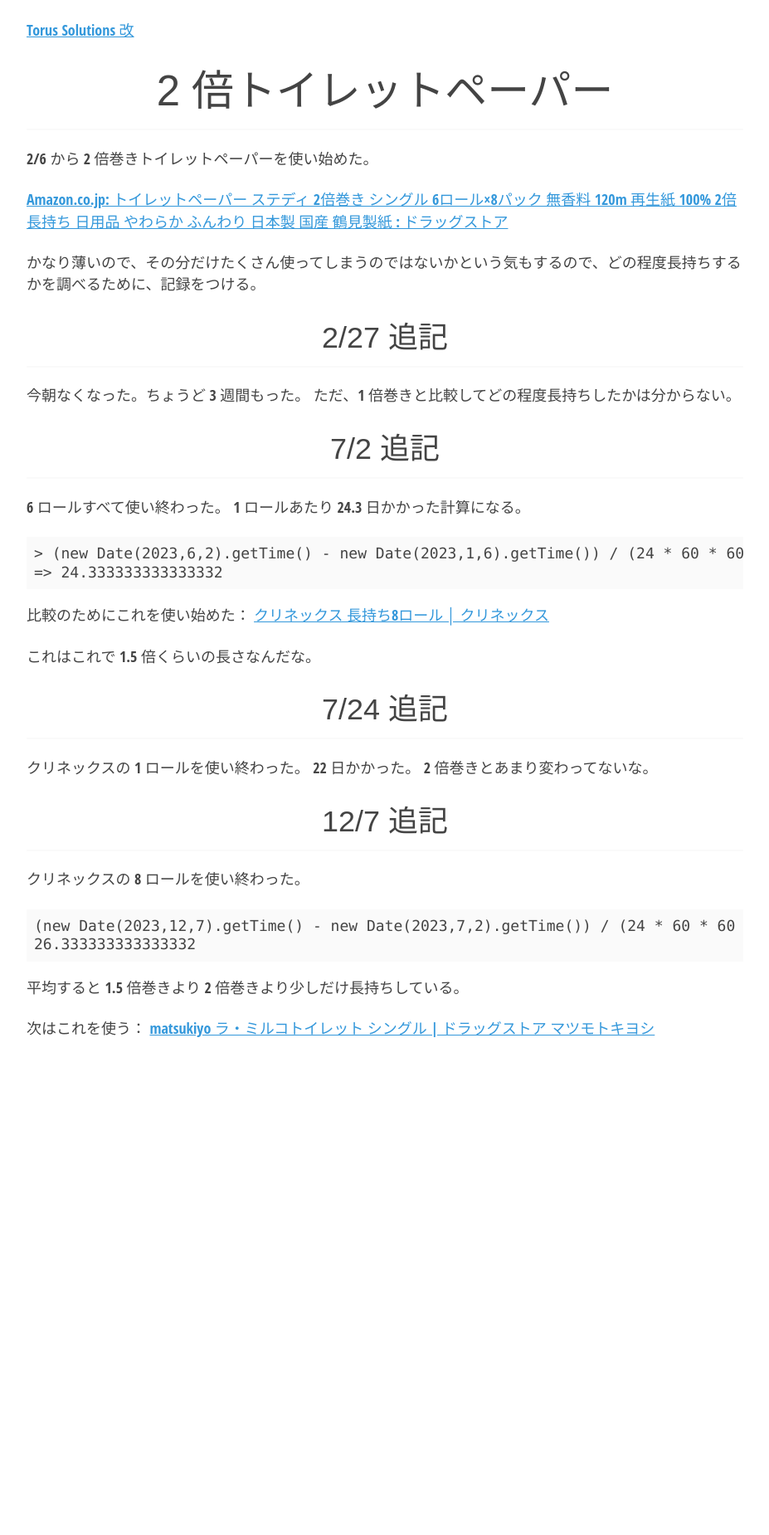
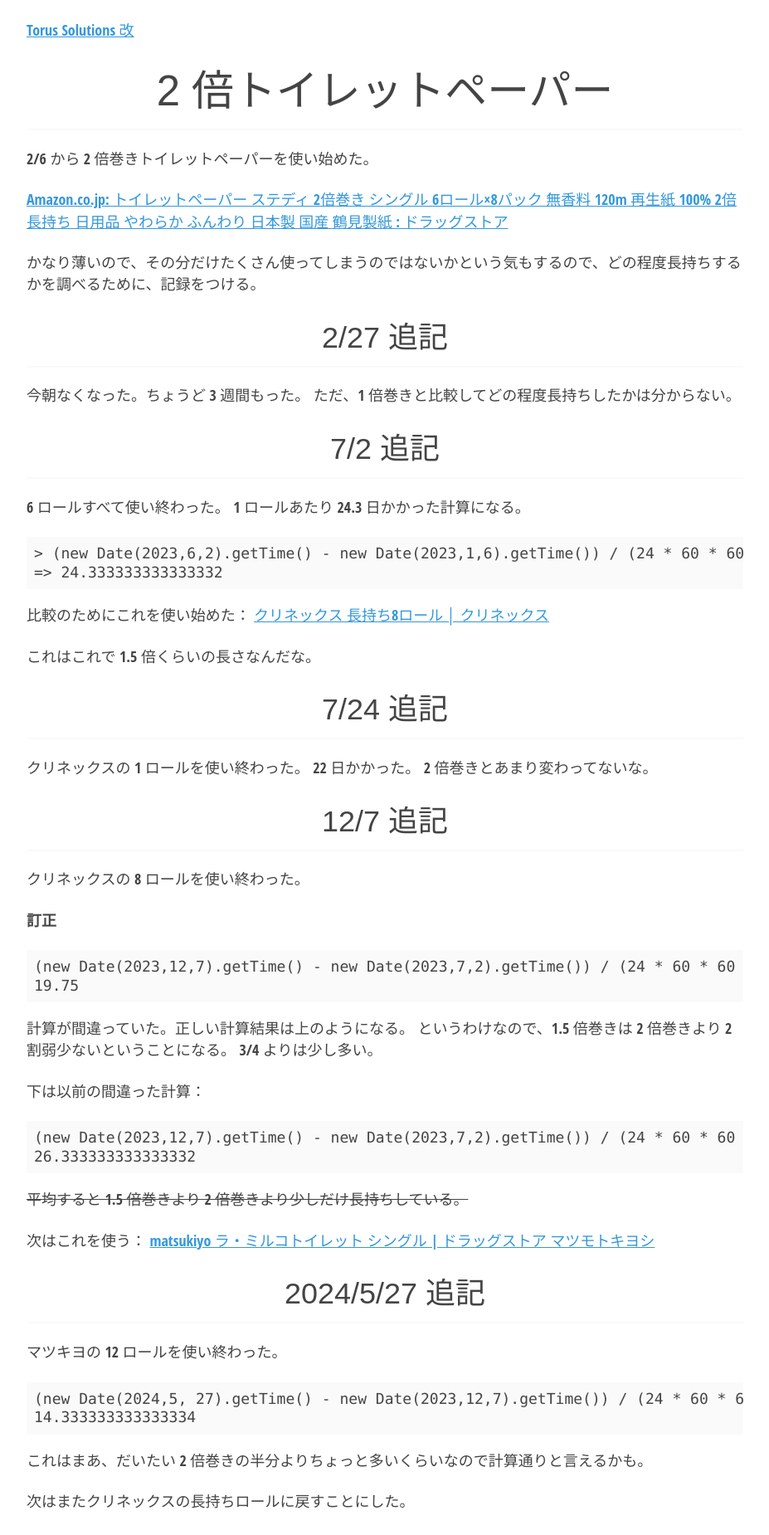
Before and after one commit to torus/torus.github.io, a Jekyll site: the page built from _posts/2023-02-15-toilet-paper.md, in a window 1280 px wide. Shown: the whole page at 83% size, without its empty margins (176-1103 px from the left). Built offline with Jekyll 4.4.1, drawn with Linux system fonts in a browser that asks for light colours; before the commit the page ends 1280 px from its top, so only the background shows below that.

Commit message:
Update 2023-02-15-toilet-paper.md

````diff
--- a/_posts/2023-02-15-toilet-paper.md
+++ b/_posts/2023-02-15-toilet-paper.md
@@ -38,12 +38,37 @@ title: 2 倍トイレットペーパー
 
 クリネックスの 8 ロールを使い終わった。
 
+**訂正**
+```
+(new Date(2023,12,7).getTime() - new Date(2023,7,2).getTime()) / (24 * 60 * 60 * 1000) / 8
+19.75
+```
+
+計算が間違っていた。正しい計算結果は上のようになる。
+というわけなので、1.5 倍巻きは 2 倍巻きより 2 割弱少ないということになる。
+3/4 よりは少し多い。
+
+下は以前の間違った計算：
+
 ```
 (new Date(2023,12,7).getTime() - new Date(2023,7,2).getTime()) / (24 * 60 * 60 * 1000) / 6
 26.333333333333332
 ```
 
-平均すると 1.5 倍巻きより 2 倍巻きより少しだけ長持ちしている。
+~~平均すると 1.5 倍巻きより 2 倍巻きより少しだけ長持ちしている。~~
 
 次はこれを使う：
 [matsukiyo ラ・ミルコトイレット シングル \| ドラッグストア マツモトキヨシ](https://www.matsukiyo.co.jp/store/online/p/4945613107035)
+
+### 2024/5/27 追記
+
+マツキヨの 12 ロールを使い終わった。
+
+```
+(new Date(2024,5, 27).getTime() - new Date(2023,12,7).getTime()) / (24 * 60 * 60 * 1000) / 12
+14.333333333333334
+```
+
+これはまあ、だいたい 2 倍巻きの半分よりちょっと多いくらいなので計算通りと言えるかも。
+
+次はまたクリネックスの長持ちロールに戻すことにした。
````
